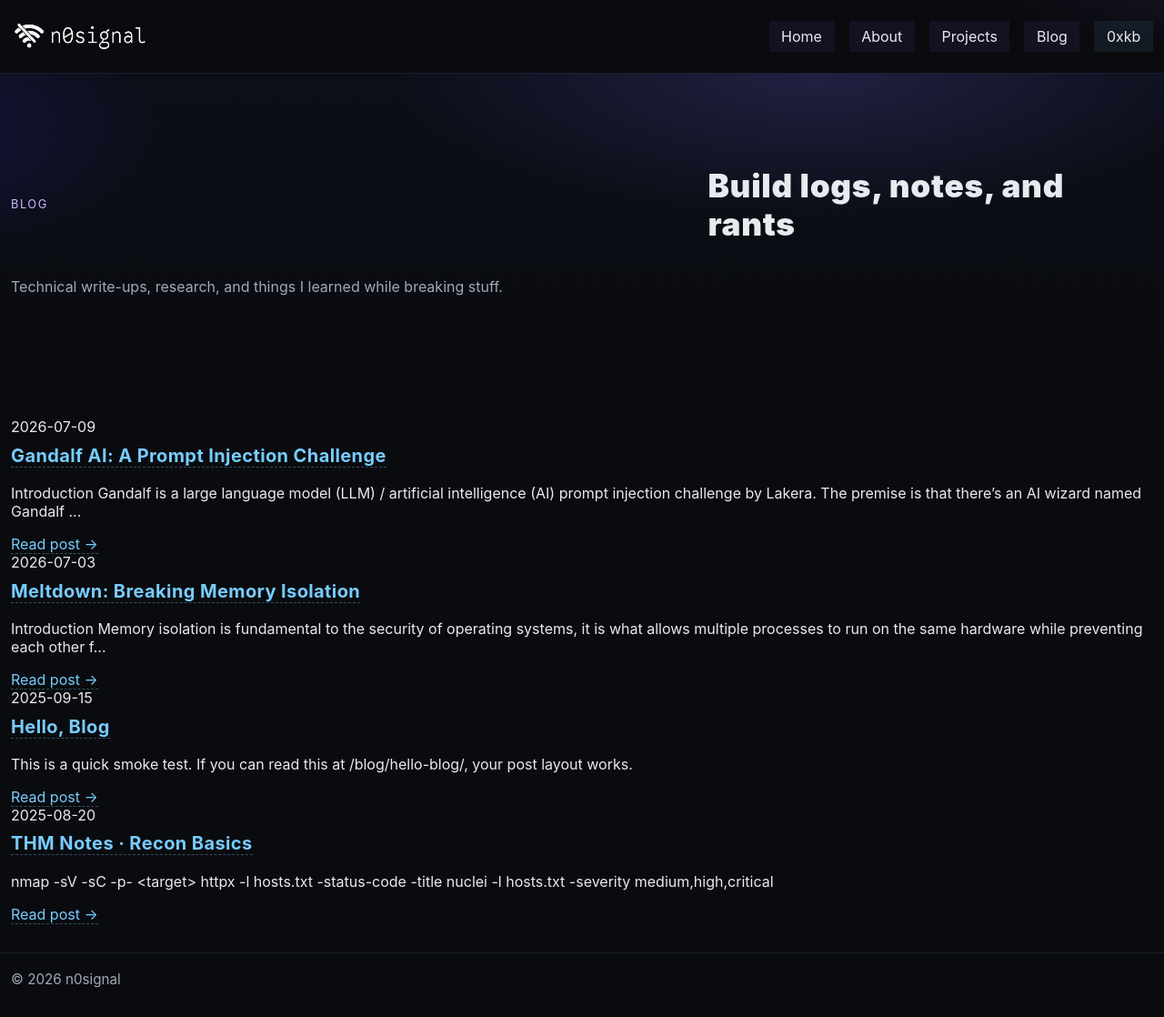
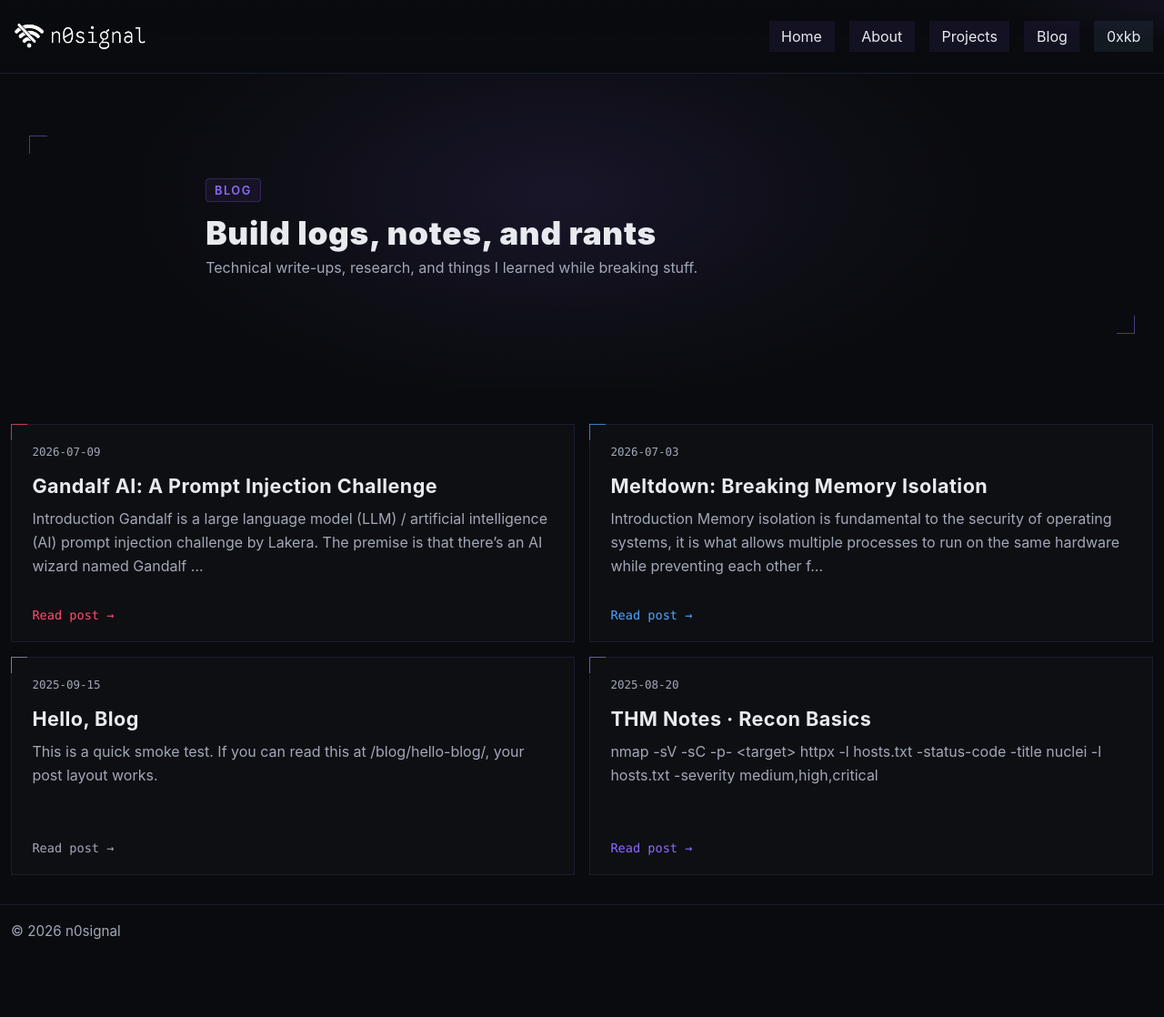
Before and after one commit to Kaninte/n0signal.dev, a Jekyll site: the page built from blog/index.html, in a window 1280 px wide and 1118 px high. Shown: the whole window at 91% size. Built offline with Jekyll 4.4.1, drawn with Linux system fonts in a browser that asks for light colours.

Commit message:
Update style.css

```diff
--- a/assets/style.css
+++ b/assets/style.css
@@ -409,6 +409,191 @@ nav a.nav-kb:hover{
 .post-date{
   margin:.35rem 0 0;
   color:var(--muted);
+}
+
+
+/* ===== Blog Index Hero ===== */
+.hero.blog-hero{
+  --post-accent:var(--purple);
+
+  position:relative;
+  overflow:hidden;
+
+  padding:3.25rem 0 2.8rem;
+  border:0;
+  background:transparent;
+}
+
+.hero.blog-hero::before{
+  content:"";
+  position:absolute;
+  z-index:0;
+  top:0;
+  bottom:0;
+  left:50%;
+  width:100vw;
+  transform:translateX(-50%);
+  background:
+    radial-gradient(
+      ellipse 52% 95% at 48% 38%,
+      color-mix(in srgb, var(--post-accent) 11%, transparent),
+      color-mix(in srgb, var(--post-accent) 3%, transparent) 46%,
+      transparent 72%
+    );
+  pointer-events:none;
+}
+
+.hero.blog-hero > .wrap{
+  position:relative;
+  z-index:1;
+  width:min(calc(100% - 2rem), 1480px);
+  min-height:250px;
+  padding:2.25rem 2.5rem;
+  display:flex;
+  align-items:center;
+}
+
+.hero.blog-hero .hero-inner{
+  display:block;
+  width:100%;
+  max-width:82ch;
+  margin:0 auto;
+}
+
+.hero.blog-hero > .wrap::before,
+.hero.blog-hero > .wrap::after{
+  content:"";
+  position:absolute;
+  width:20px;
+  height:20px;
+  opacity:.75;
+  pointer-events:none;
+}
+
+.hero.blog-hero > .wrap::before{
+  top:1rem;
+  left:1rem;
+  border-top:1px solid color-mix(in srgb, var(--post-accent) 65%, transparent);
+  border-left:1px solid color-mix(in srgb, var(--post-accent) 65%, transparent);
+}
+
+.hero.blog-hero > .wrap::after{
+  right:1rem;
+  bottom:1rem;
+  border-right:1px solid color-mix(in srgb, var(--post-accent) 65%, transparent);
+  border-bottom:1px solid color-mix(in srgb, var(--post-accent) 65%, transparent);
+}
+
+.hero.blog-hero .kicker{
+  display:inline-block;
+  margin-bottom:.45rem;
+  padding:.28rem .55rem;
+  color:var(--purple);
+  background:rgba(141,107,255,.07);
+  border:1px solid rgba(141,107,255,.24);
+  border-radius:4px;
+  font-weight:600;
+}
+
+/* ===== Blog Index ===== */
+.blog-index{
+  padding-top:1.5rem;
+}
+
+.post-grid{
+  display:grid;
+  grid-template-columns:repeat(2, minmax(0,1fr));
+  gap:1rem;
+}
+
+.post-card{
+  --card-accent:var(--muted);
+
+  position:relative;
+  display:flex;
+  flex-direction:column;
+  min-height:240px;
+  padding:1.35rem 1.4rem;
+  background:rgba(255,255,255,.015);
+  border:1px solid var(--border);
+  transition:
+    border-color .18s ease,
+    background-color .18s ease,
+    transform .18s ease;
+}
+
+.post-card.red{ --card-accent:var(--red); }
+.post-card.blue{ --card-accent:var(--blue); }
+.post-card.purp,
+.post-card.purple{ --card-accent:var(--purple); }
+.post-card.grey{ --card-accent:var(--muted); }
+
+.post-card::before{
+  content:"";
+  position:absolute;
+  top:-1px;
+  left:-1px;
+  width:18px;
+  height:18px;
+  border-top:1px solid var(--card-accent);
+  border-left:1px solid var(--card-accent);
+  opacity:.7;
+  pointer-events:none;
+}
+
+.post-card:hover{
+  transform:translateY(-2px);
+  background:color-mix(in srgb, var(--card-accent) 3%, transparent);
+  border-color:color-mix(in srgb, var(--card-accent) 35%, var(--border));
+}
+
+.post-card-meta{
+  display:flex;
+  align-items:center;
+  justify-content:space-between;
+  gap:1rem;
+  margin-bottom:1rem;
+}
+
+.post-card-meta time{
+  color:var(--muted);
+  font-family:var(--mono);
+  font-size:.78rem;
+}
+
+.post-card h2{
+  margin:.15rem 0 .65rem;
+  font-size:1.35rem;
+  line-height:1.2;
+}
+
+.post-card h2 a{
+  color:var(--fg);
+  text-decoration:none;
+  border-bottom:0;
+}
+
+.post-card h2 a:hover{
+  color:var(--card-accent);
+}
+
+.post-card-excerpt{
+  margin:0 0 1.25rem;
+  color:var(--muted);
+  line-height:1.6;
+}
+
+.post-card-link{
+  margin-top:auto;
+  color:var(--card-accent);
+  font-family:var(--mono);
+  font-size:.85rem;
+  text-decoration:none;
+  border-bottom:0;
+}
+
+.post-card-link:hover{
+  border-bottom:1px dashed currentColor;
 }
 
 /* ===== Grids & Cards ===== */
@@ -840,6 +1025,49 @@ article.card .badge.purple{
 
 /* ===== Responsive Blog Content ===== */
 @media (max-width:640px){
+
+  .hero.blog-hero{
+    padding:2.25rem 0 1.8rem;
+  }
+
+  .hero.blog-hero::before{
+    background:
+      radial-gradient(
+        ellipse 95% 85% at 45% 38%,
+        color-mix(in srgb, var(--post-accent) 10%, transparent),
+        color-mix(in srgb, var(--post-accent) 3%, transparent) 48%,
+        transparent 76%
+      );
+  }
+
+  .hero.blog-hero > .wrap{
+    width:calc(100% - 1.5rem);
+    min-height:230px;
+    padding:1.6rem 1.5rem;
+  }
+
+  .hero.blog-hero > .wrap::before{
+    top:.75rem;
+    left:.75rem;
+  }
+
+  .hero.blog-hero > .wrap::after{
+    right:.75rem;
+    bottom:.75rem;
+  }
+
+  .hero.blog-hero + section.wrap{
+    padding-top:.85rem !important;
+  }
+
+  .post-grid{
+    grid-template-columns:1fr;
+  }
+
+  .post-card{
+    min-height:0;
+  }
+
   .hero.post-hero{
     padding:2.25rem 0 1.8rem;
   }
```
